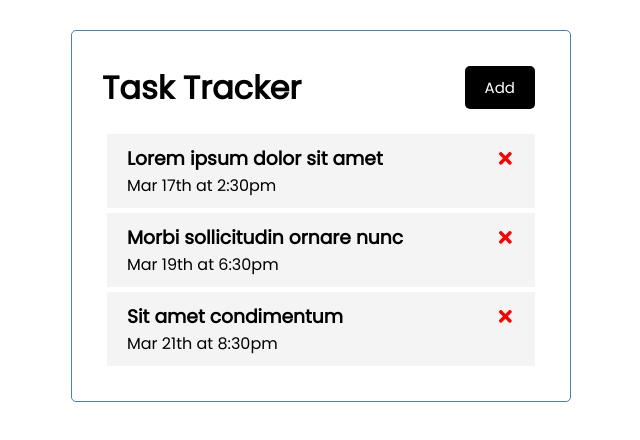
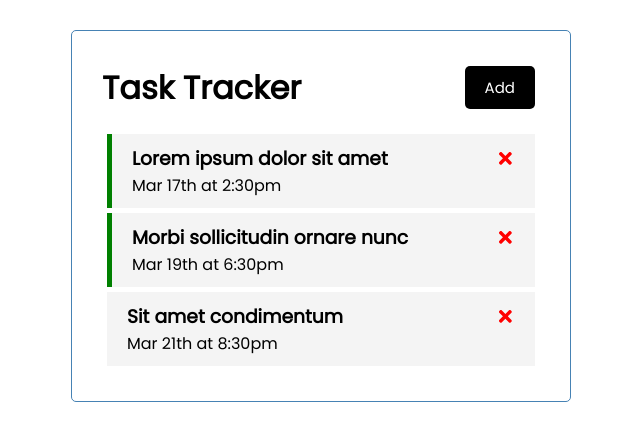
Before and after one commit to MamoshiSE/react-task-tracker, a React (Create React App) app: page / in a window 1280 px wide. Shown: the top 440 px of the page, without its empty margins (319-959 px from the left). Built offline with nearby package versions, Linux system fonts and the light colour scheme.

Commit message:
Toggle reminder for tasks

```diff
--- a/src/App.js
+++ b/src/App.js
@@ -23,14 +23,19 @@ function App() {
         reminder: false
     }
 ])
-
+// Delete Task
 const deleteTask = (id) => {
  setTasks(tasks.filter((task) => task.id !== id))
 }
+
+// Toggle Remainder
+const toggleReminder = (id) => {
+  setTasks(tasks.map((task) => task.id === id ? {...task, reminder: !task.reminder} : task))
+ }
   return (
     <div className='container'>
       <Header />
-      {tasks.length > 0 ? <Tasks tasks={tasks} onDelete={deleteTask} /> : 'No tasks to show'}
+      {tasks.length > 0 ? <Tasks tasks={tasks} onDelete={deleteTask} onToggle={toggleReminder} /> : 'No tasks to show'}
     </div>
   );
 }
--- a/src/components/Task.js
+++ b/src/components/Task.js
@@ -1,8 +1,9 @@
 import { FaTimes } from 'react-icons/fa'
 
-const Task = ({ task, onDelete }) => {
+const Task = ({ task, onDelete, onToggle }) => {
     return (
-        <div className='task'>
+        <div className={`task ${task.reminder ? 'reminder' : ''}`} onDoubleClick={() =>
+            onToggle(task.id)}>
         <h3>{task.text} <FaTimes style={{color: 'red', cursor: 'pointer'}} onClick={() => onDelete(task.id)} /></h3>
         <p>{task.day}</p>
     </div>
--- a/src/components/Tasks.js
+++ b/src/components/Tasks.js
@@ -1,10 +1,10 @@
 import Task from './Task'
 
-const Tasks = ({ tasks, onDelete }) => {
+const Tasks = ({ tasks, onDelete, onToggle }) => {
     return (
         <>
          {tasks.map((task) => (
-         <Task key={task.id} task={task} onDelete={onDelete} />
+         <Task key={task.id} task={task} onDelete={onDelete} onToggle={onToggle} />
          ))}
         </>
     )
```
